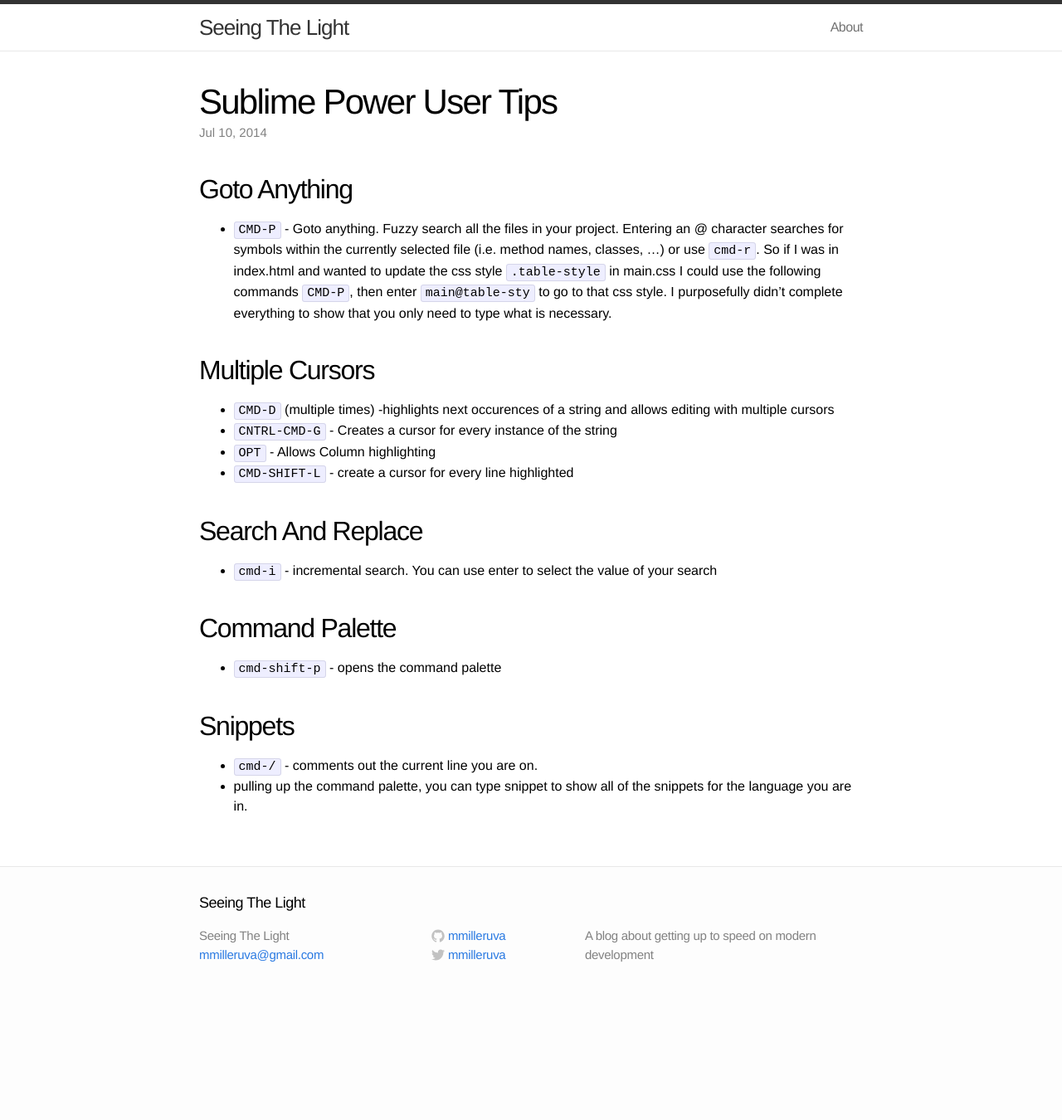
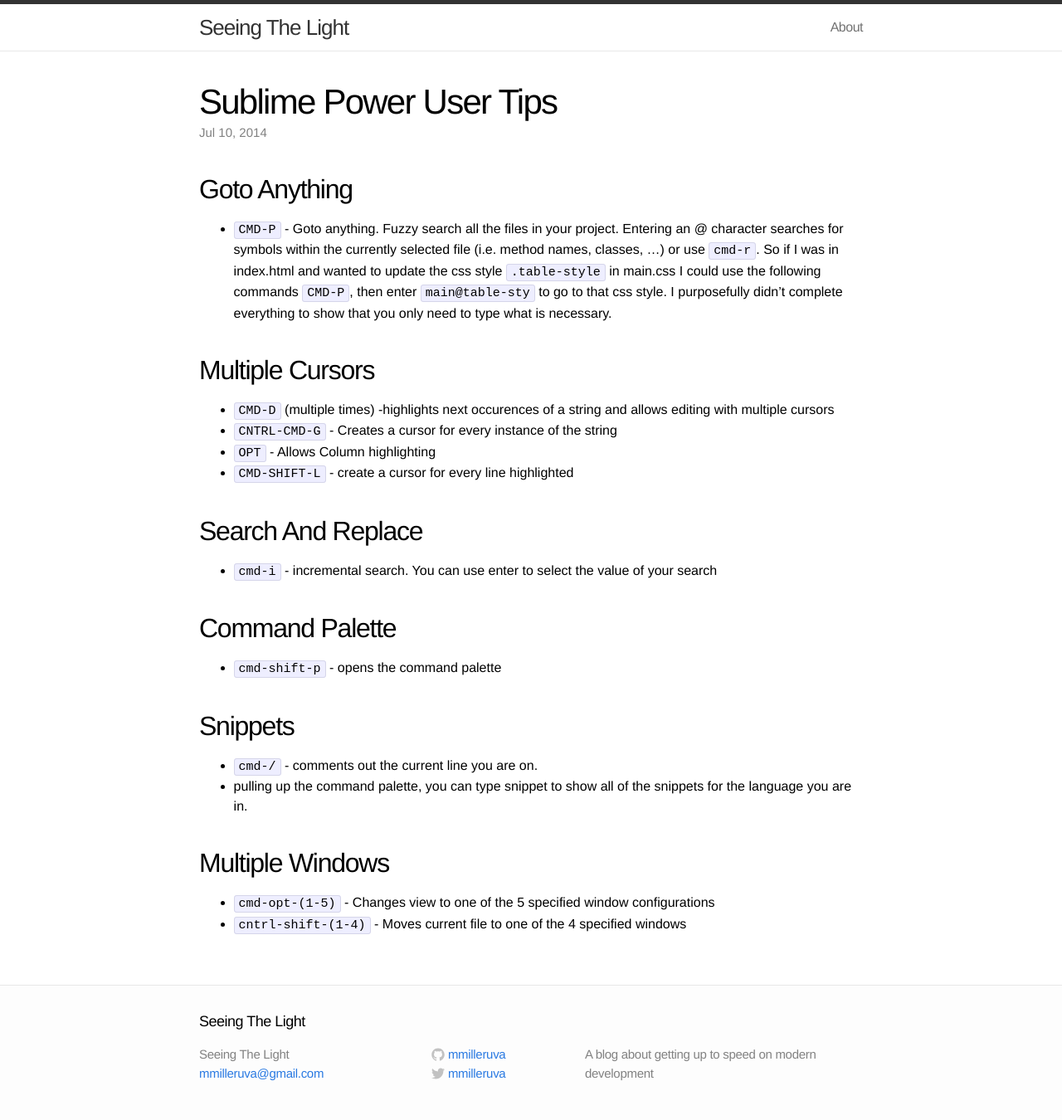
Before and after one commit to mmilleruva/mmilleruva.github.io, a Jekyll site: the page built from _posts/2014-07-10-Sublime-Power-User-Tips.markdown, in a window 1280 px wide. Shown: the whole page at 83% size. Built offline with Jekyll 4.4.1, drawn with Linux system fonts in a browser that asks for light colours; before the commit the page ends 1207 px from its top, so only the background shows below that.

Commit message:
added new hotkeys

```diff
--- a/_posts/2014-07-10-Sublime-Power-User-Tips.markdown
+++ b/_posts/2014-07-10-Sublime-Power-User-Tips.markdown
@@ -31,3 +31,8 @@ categories: Sublime Text 2
 
 * `cmd-/` - comments out the current line you are on.
 * pulling up the command palette, you can type snippet to show all of the snippets for the language you are in.
+
+## Multiple Windows
+
+* `cmd-opt-(1-5)` - Changes view to one of the 5 specified window configurations
+* `cntrl-shift-(1-4)` - Moves current file to one of the 4 specified windows
```
